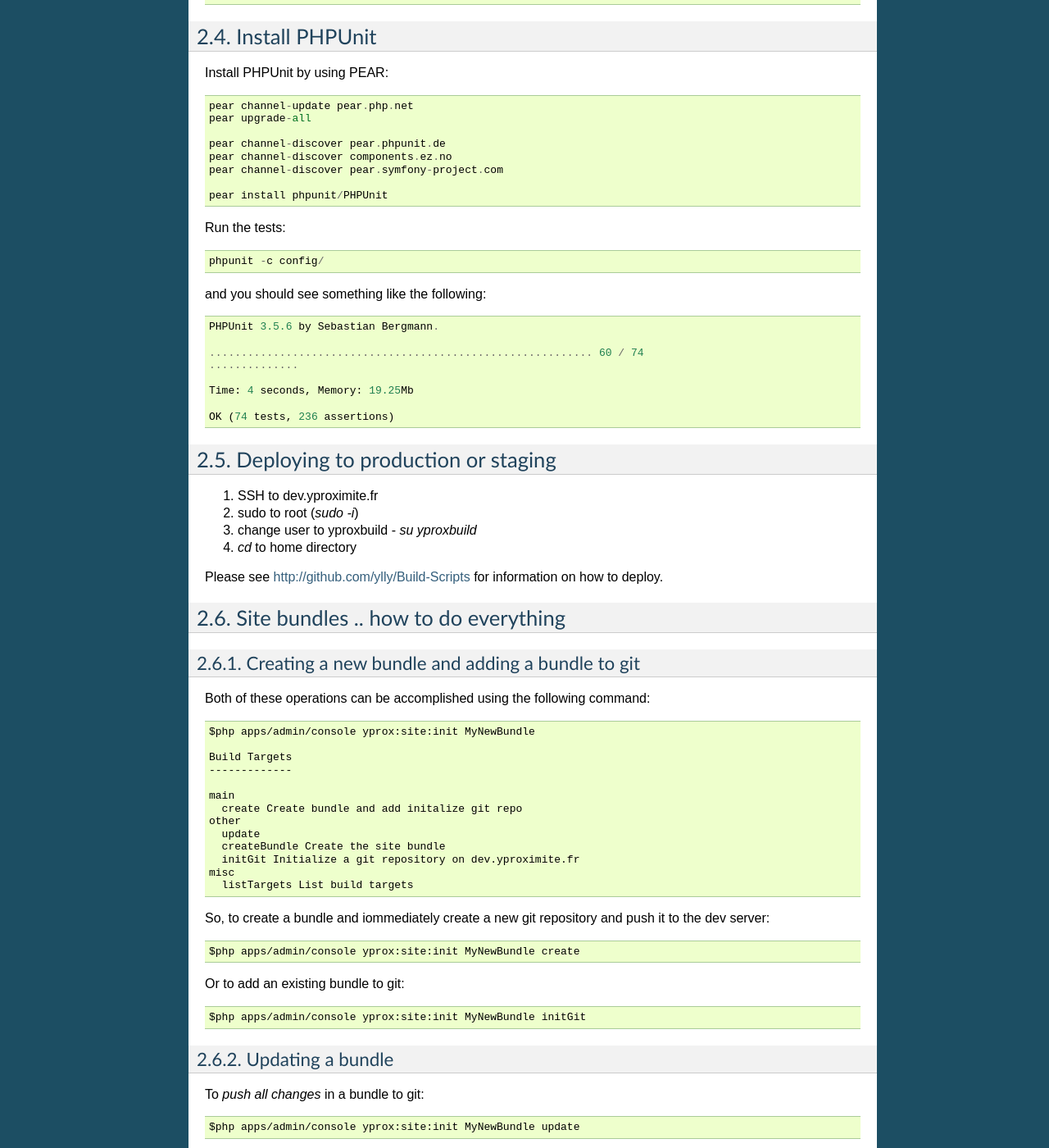
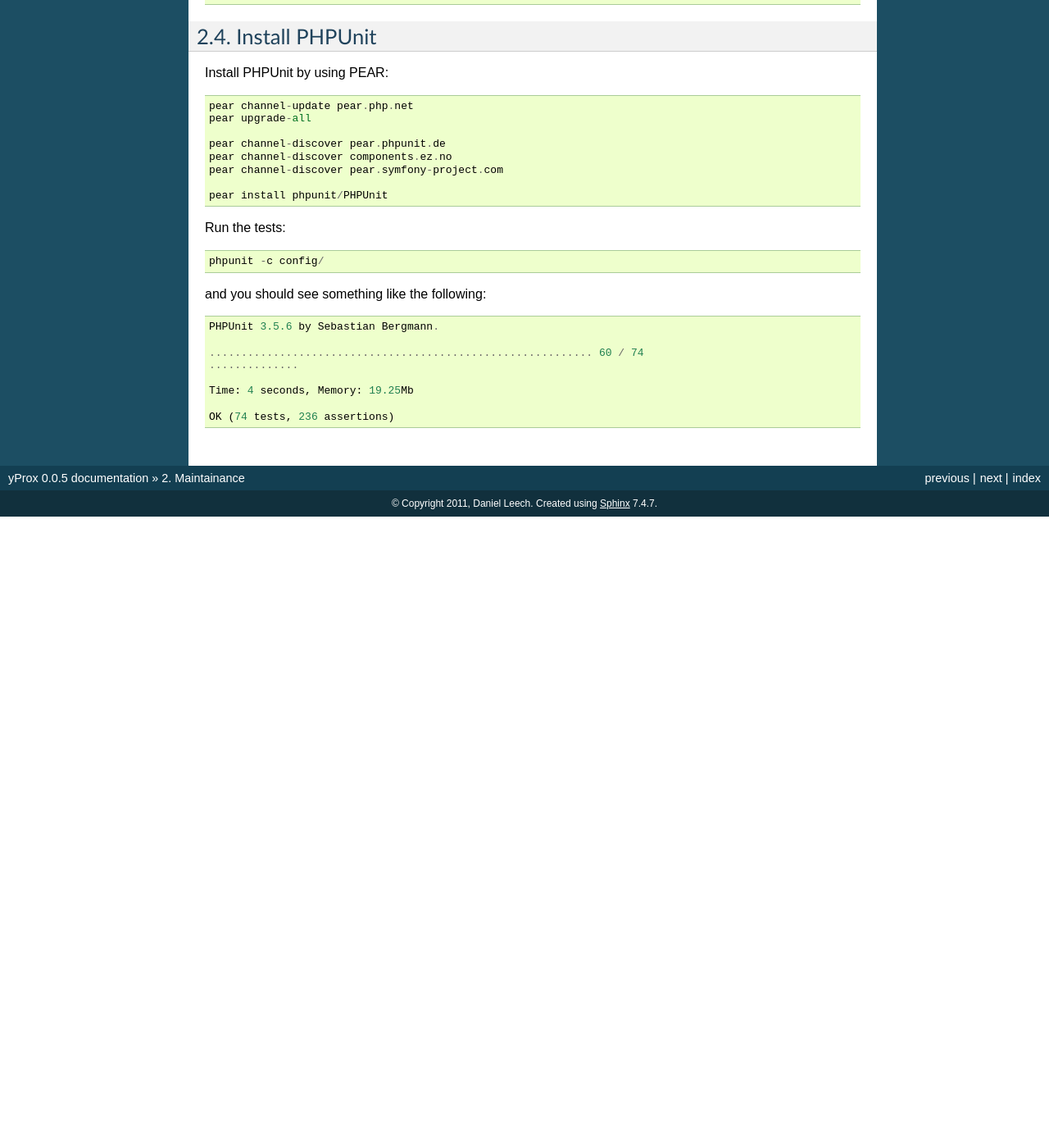
Before and after one commit to Yproximite/yprox-doc, a Sphinx documentation site: the page built from doc/source/maintainance.rst, in a window 1280 px wide and 1400 px high, scrolled down 1513 px. Shown: the whole window at 82% size. Built offline with Sphinx 7.4.7, drawn with Linux system fonts in a browser that asks for light colours; pages that are not in the unit, such as notebooks, are missing from menus; after the commit the page ends 2143 px from its top, so only the background shows below that; some of the changed text lies outside the part shown.

Commit message:
Removed duplicate section

```diff
--- a/doc/source/maintainance.rst
+++ b/doc/source/maintainance.rst
@@ -113,73 +113,3 @@
     Time: 4 seconds, Memory: 19.25Mb
 
     OK (74 tests, 236 assertions)
-
-Deploying to production or staging
-==================================
-
-1. SSH to dev.yproximite.fr
-2. sudo to root (`sudo -i`)
-3. change user to yproxbuild - `su yproxbuild`
-4. `cd` to home directory
-
-Please see `http://github.com/ylly/Build-Scripts <http://github.com/ylly/Build-Scripts>`_ for information
-on how to deploy.
-
-Site bundles .. how to do everything
-====================================
-
-Creating a new bundle and adding a bundle to git
-------------------------------------------------
-
-Both of these operations can be accomplished using the following command::
-
-    $php apps/admin/console yprox:site:init MyNewBundle
-
-    Build Targets
-    -------------
-
-    main
-      create Create bundle and add initalize git repo
-    other
-      update
-      createBundle Create the site bundle
-      initGit Initialize a git repository on dev.yproximite.fr
-    misc
-      listTargets List build targets
-
-So, to create a bundle and iommediately create a new git repository and push it to the dev server::
-
-    $php apps/admin/console yprox:site:init MyNewBundle create
-
-Or to add an existing bundle to git::
-
-    $php apps/admin/console yprox:site:init MyNewBundle initGit
-
-Updating a bundle
------------------
-
-To *push all changes* in a bundle to git::
-
-    $php apps/admin/console yprox:site:init MyNewBundle update
-
-Exporting a site to a site bundle
----------------------------------
-
-To export a site to a site bundle::
-
-    php apps/admin/console yprox:site:export fleuriste FleuristeSiteBundle
-
-Where *fleuriste* is the `_importRef` of the site and *FleuristeSiteBundle* is the name of the bundle
-to export the data to.
-
-Importing a site
-----------------
-
-To import a site::
-
-    php apps/admin/console yprox:site:import-new FleuristeSiteBundle
-
-.. note::
-
-    This is really only applicable in a development environment and will rarely, if ever, be
-    used on production.
```
